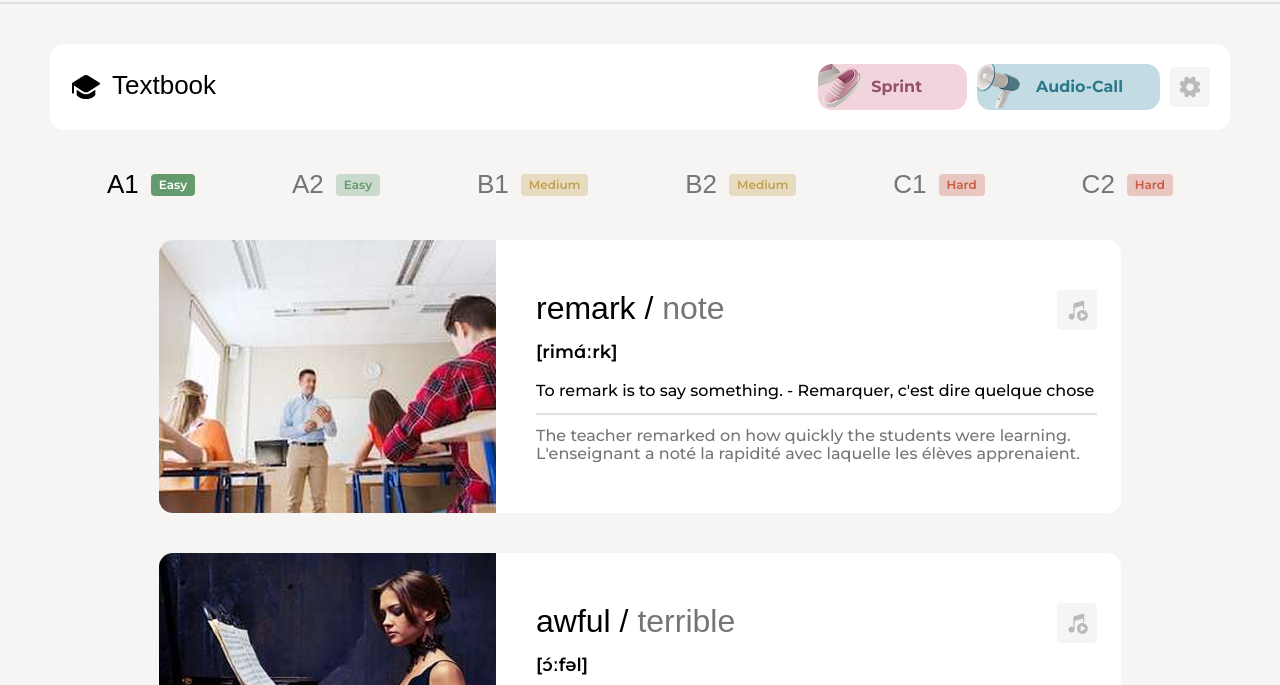
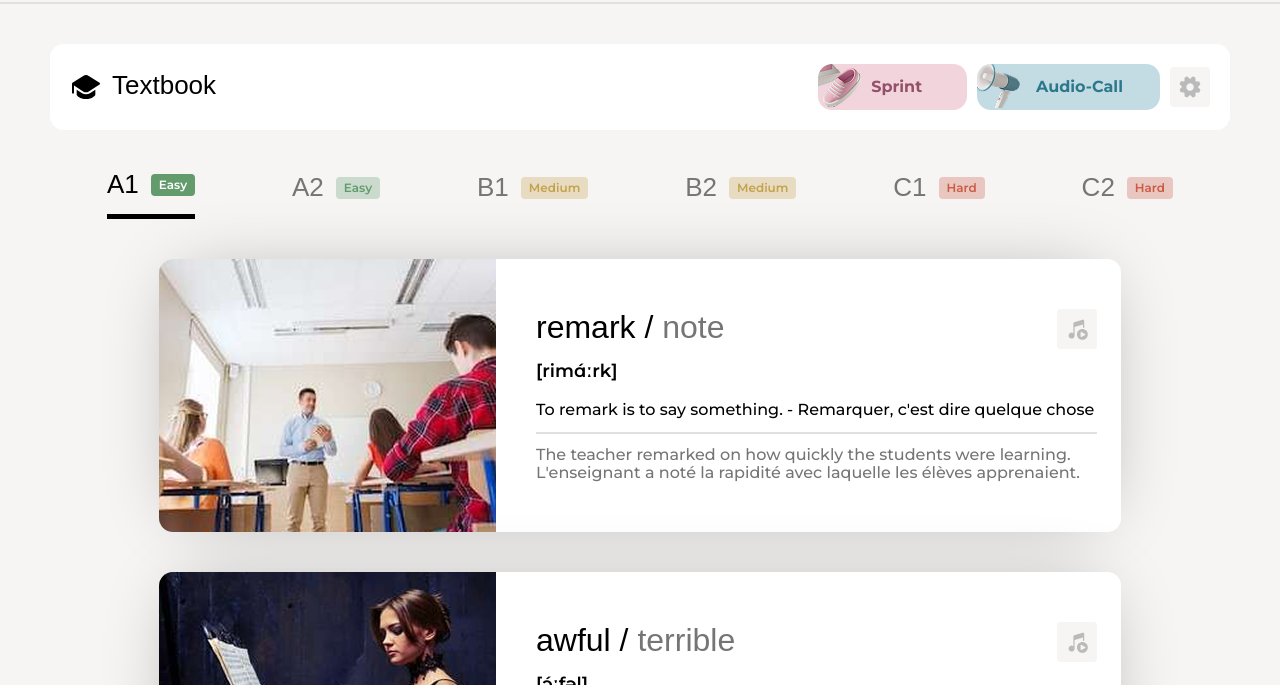
Before and after one commit to Polymer-505/E-Learning, a plain HTML site: page textbook.html in a window 1280 px wide. In both pictures the pointer is over the element 150 px from the left and 300 px from the top of the page. Shown: the part 115-800 px from the top of the page. Drawn offline with nearby package versions, Linux system fonts and the light colour scheme; a web font is replaced by a local one.

Commit message:
aaaaaaaaaaaaaaa

```diff
--- a/src/css/style2.css
+++ b/src/css/style2.css
@@ -225,6 +225,16 @@ header {
     display: flex;
     flex-direction: row;
     align-items: center;
+    padding-bottom: 14px;
+}
+
+.nav-site3-part1:hover,
+.nav-site3-part2:hover,
+.nav-site3-part3:hover,
+.nav-site3-part4:hover,
+.nav-site3-part5:hover,
+.nav-site3-part6:hover {
+    border-bottom: 5px solid var(--black);
 }
 
 .nav-site3-level1 {
@@ -311,6 +321,7 @@ header {
     overflow: hidden;
     max-width: 962px;
     margin: 0 auto;
+    box-shadow: 0px 0px 76px -23px rgba(0, 0, 0, 0.33);
 }
 
 .word-card-wrap2 {
```
